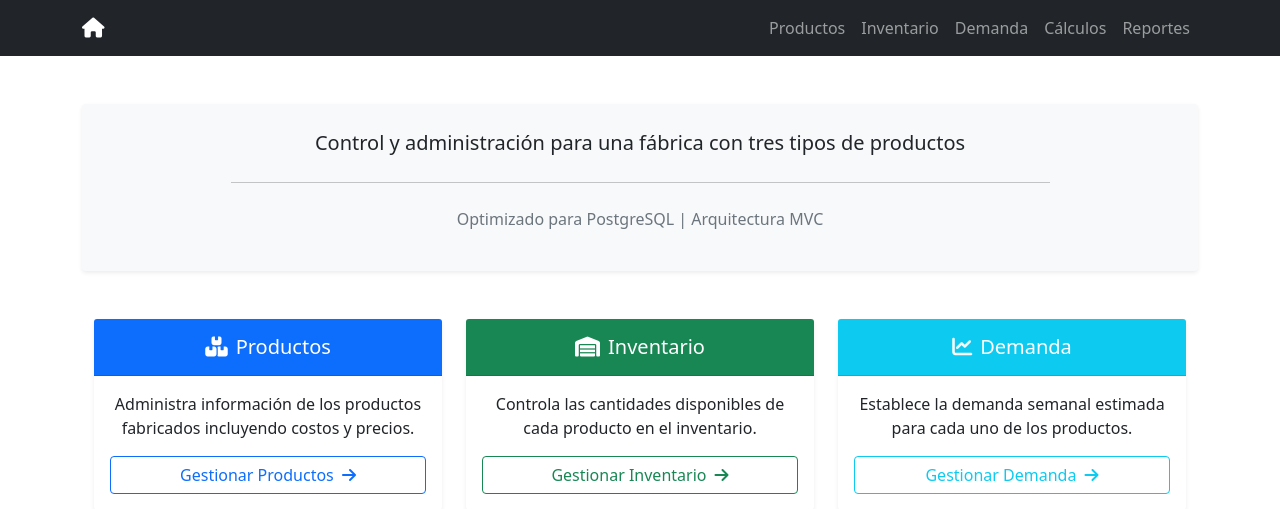
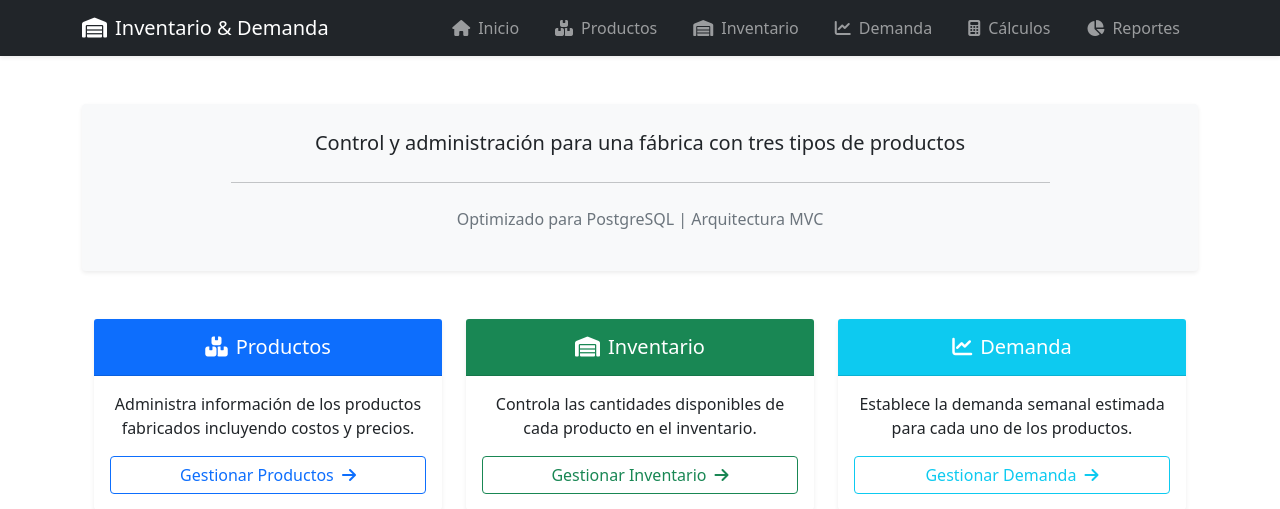
Before and after one commit to hkxdv/mvc-product-management-php, a PHP site: page /mvc_inventario_productos/ in a window 1280 px wide. Shown: the top 509 px of the page. Run offline with PHP 8.4, Linux system fonts and the light colour scheme; data comes from the database, SQL or seed files in the repository; data that the repository does not hold is empty; some libraries are stand-ins or nearby versions.

Commit message:
style(app/views/components): Improve design of view modules

```diff
--- a/app/views/components/menu.php
+++ b/app/views/components/menu.php
@@ -1,27 +1,68 @@
-<nav class="navbar navbar-expand-lg navbar-dark bg-dark">
+<nav class="navbar navbar-expand-lg navbar-dark bg-dark shadow-sm sticky-top">
     <div class="container">
-        <a class="navbar-brand" href="index.php"><i class="fa-solid fa-house"></i></a>
+        <!-- Logo y nombre -->
+        <a class="navbar-brand d-flex align-items-center" href="index.php">
+            <i class="fas fa-warehouse me-2"></i>
+            <span>Inventario & Demanda</span>
+        </a>
+
+        <!-- Botón hamburguesa para móviles -->
         <button class="navbar-toggler" type="button" data-bs-toggle="collapse" data-bs-target="#navbarNav">
             <span class="navbar-toggler-icon"></span>
         </button>
+
+        <!-- Elementos del menú -->
         <div class="collapse navbar-collapse" id="navbarNav">
             <ul class="navbar-nav ms-auto">
                 <li class="nav-item">
-                    <a class="nav-link" href="index.php?option=productos">Productos</a>
+                    <a class="nav-link px-3 d-flex align-items-center" href="index.php">
+                        <i class="fas fa-home me-2"></i>Inicio
+                    </a>
                 </li>
                 <li class="nav-item">
-                    <a class="nav-link" href="index.php?option=inventario">Inventario</a>
+                    <a class="nav-link px-3 d-flex align-items-center" href="index.php?option=productos">
+                        <i class="fas fa-boxes me-2"></i>Productos
+                    </a>
                 </li>
                 <li class="nav-item">
-                    <a class="nav-link" href="index.php?option=demanda">Demanda</a>
+                    <a class="nav-link px-3 d-flex align-items-center" href="index.php?option=inventario">
+                        <i class="fas fa-warehouse me-2"></i>Inventario
+                    </a>
                 </li>
                 <li class="nav-item">
-                    <a class="nav-link" href="index.php?option=calculos">Cálculos</a>
+                    <a class="nav-link px-3 d-flex align-items-center" href="index.php?option=demanda">
+                        <i class="fas fa-chart-line me-2"></i>Demanda
+                    </a>
                 </li>
                 <li class="nav-item">
-                    <a class="nav-link" href="index.php?option=reportes">Reportes</a>
+                    <a class="nav-link px-3 d-flex align-items-center" href="index.php?option=calculos">
+                        <i class="fas fa-calculator me-2"></i>Cálculos
+                    </a>
+                </li>
+                <li class="nav-item">
+                    <a class="nav-link px-3 d-flex align-items-center" href="index.php?option=reportes">
+                        <i class="fas fa-chart-pie me-2"></i>Reportes
+                    </a>
                 </li>
             </ul>
         </div>
     </div>
 </nav>
+
+<style>
+    .navbar-nav .nav-link {
+        position: relative;
+        transition: color 0.3s ease;
+        border-radius: 4px;
+    }
+
+    .navbar-nav .nav-link:hover {
+        background-color: rgba(255, 255, 255, 0.1);
+    }
+
+    @media (min-width: 992px) {
+        .navbar-nav .nav-link {
+            margin: 0 2px;
+        }
+    }
+</style>
--- a/app/views/components/pie_pagina.php
+++ b/app/views/components/pie_pagina.php
@@ -1,23 +1,43 @@
-<div class="bg-dark text-center text-white mt-auto">
-    <div class="container-fluid p-3">
+<footer class="bg-dark text-white py-4 mt-auto shadow-lg">
+    <div class="container">
         <div class="row align-items-center">
-
-            <!-- Social Media Links -->
-            <div class="col-md-6 text-center text-md-start">
-                <div class="d-flex justify-content-center justify-content-md-start gap-2">
-                    <!-- Github -->
-                    <a class="btn p-0" href="https://github.com/hk4u-dxv" role="button" target="_blank">
-                        <img src="https://img.shields.io/badge/-hk4u--dxv-000000?style=for-the-badge&logo=github&labelColor=282c34" style="border-radius: 3px;" />
-                    </a>
-                </div>
+            <!-- Información del sistema -->
+            <div class="col-md-6 mb-3 mb-md-0">
+                <h5 class="text-white mb-3"><i class="fas fa-warehouse me-2"></i>Sistema de Gestión de Inventario y Demanda</h5>
+                <p class="text-light mb-1 small">Solución optimizada para la problemática de producción, inventario y demanda.</p>
+                <p class="text-light mb-0 small">Desarrollada con PHP, PostgreSQL y Arquitectura MVC.</p>
             </div>
 
-            <!-- Copyright -->
-            <div class="col-md-6 text-center text-md-end">
-                <div>
-                    Sistema de Gestión de Inventario y Demanda &copy; <?php echo date('Y'); ?>
+            <!-- Enlaces y GitHub -->
+            <div class="col-md-6 text-md-end">
+                <div class="d-flex flex-column align-items-md-end">
+                    <!-- Enlaces rápidos -->
+                    <div class="mb-3">
+                        <h6 class="text-white">Enlaces Rápidos</h6>
+                        <div class="d-flex justify-content-md-end gap-3">
+                            <a href="index.php" class="text-light text-decoration-none small"><i class="fas fa-home me-1"></i>Inicio</a>
+                            <a href="index.php?option=productos" class="text-light text-decoration-none small"><i class="fas fa-boxes me-1"></i>Productos</a>
+                            <a href="index.php?option=reportes" class="text-light text-decoration-none small"><i class="fas fa-chart-pie me-1"></i>Reportes</a>
+                        </div>
+                    </div>
+
+                    <!-- GitHub -->
+                    <div>
+                        <a class="btn btn-dark btn-sm border-light" href="https://github.com/hk4u-dxv/mvc-inventario-productos" role="button" target="_blank">
+                            <i class="fab fa-github me-2"></i>Ver en GitHub
+                        </a>
+                    </div>
                 </div>
             </div>
         </div>
+
+        <!-- Copyright -->
+        <div class="row mt-3 pt-3 border-top border-secondary">
+            <div class="col-12 text-center">
+                <p class="mb-0 text-muted small">
+                    &copy; <?php echo date('Y'); ?> - Sistema de Gestión de Inventario y Demanda
+                </p>
+            </div>
+        </div>
     </div>
-</div>
+</footer>
```
